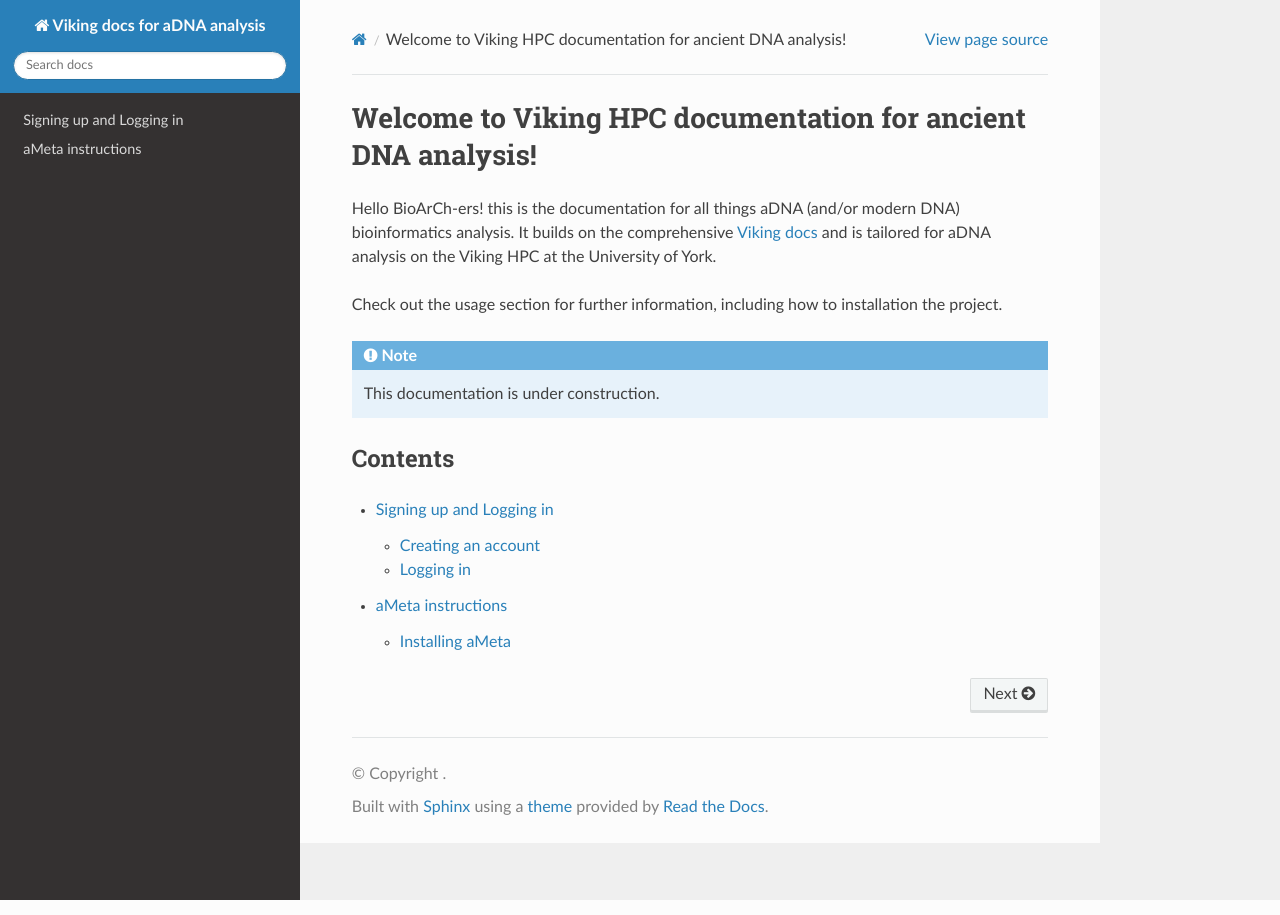
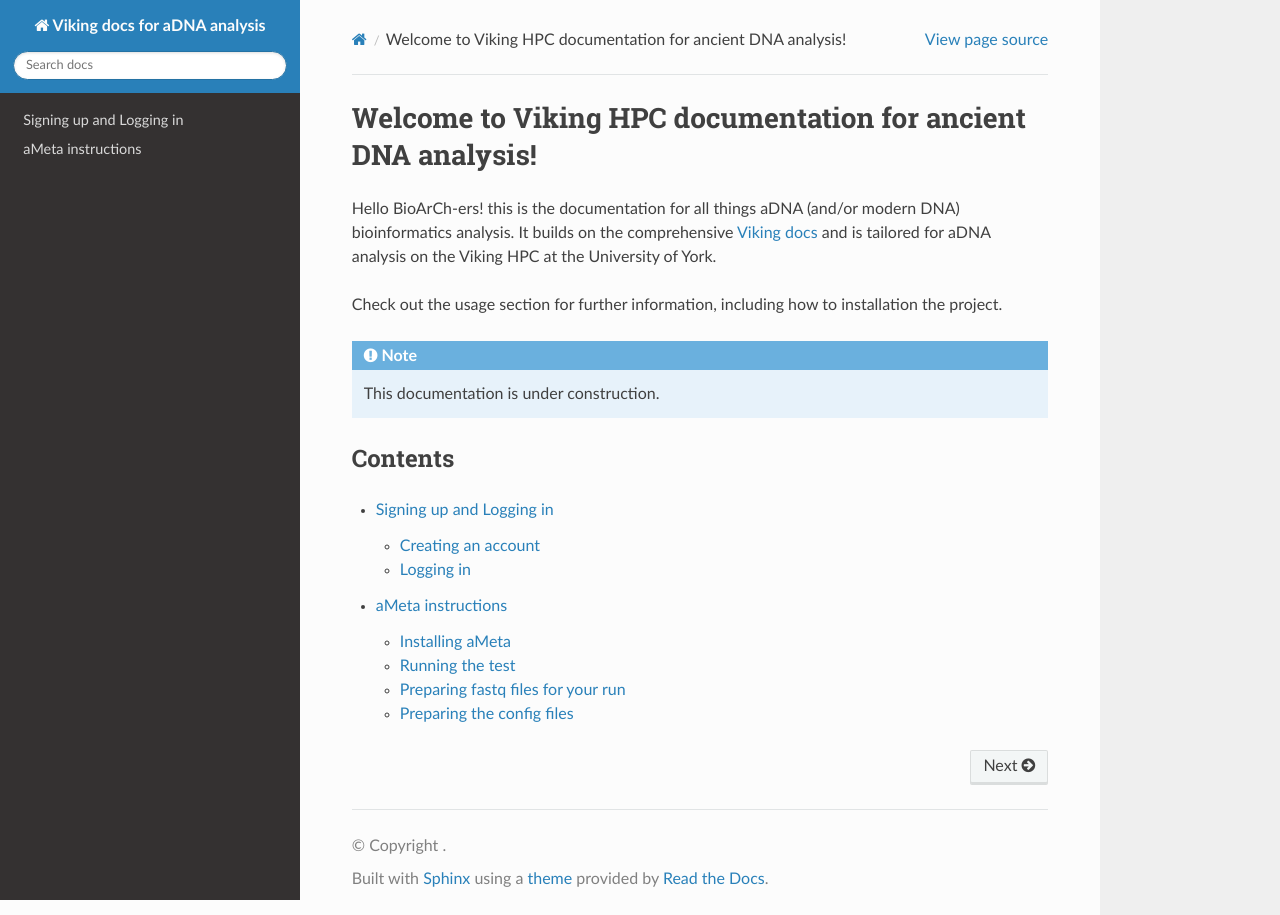
Before and after one commit to surabhiranavat/Viking2_instructions, a Sphinx documentation site: the page built from docs/source/index.rst, in a window 1280 px wide. Built offline with Sphinx 7.4.7 and the Read the Docs theme 3.1.0, drawn with Linux system fonts in a browser that asks for light colours; some of the changed lines change nothing that is shown.

Commit message:
Update aMeta.rst

```diff
--- a/docs/source/aMeta.rst
+++ b/docs/source/aMeta.rst
@@ -1,7 +1,7 @@
 Instructions for installing and running aMeta
 =====
 
-`aMeta <https://github.com/NBISweden/aMeta>` is a Snakemake-based Metagenomic profiling workflow.
+`aMeta <https://github.com/NBISweden/aMeta>`_ is a Snakemake-based Metagenomic profiling workflow.
 
 Installing aMeta
 ------------
@@ -50,4 +50,122 @@
 
    ktUpdateTaxonomy.sh
 
+Running the test
+------------
+
 8. Submit the test job by sbatch rather than running it directly on the login node (shell script here)
+
+
+Preparing fastq files for your run
+------------
+
+aMeta only accepts single end reads, so if you have paired-end reads, use `AdapterRemoval <https://adapterremoval.readthedocs.io/en/2.3.x/index.html>`_ to merge the reads (shell script here). Ensure that your reads end with the prefix `.fastq.gz`.
+
+You can also just concatenate the forward and reverse read pairs, or use `fastp <https://github.com/OpenGene/fastp>`_ to merge the reads as recommended `here <https://github.com/NBISweden/aMeta>`_ in the FAQ section.
+
+
+Preparing the config files
+------------
+
+Creating the sample tsv
+^^^^^^^^^^^^
+Create the sample tsv file in the config folder in your aMeta directory. Ensure the sample names are concise and without an excess of special characters, e.g., ``SAMPLE1`` instead of ``Sample1_project_year_x%x``.
+
+.. code-block:: console
+
+   sample   fastq
+   SAMPLE1   /path/to/SAMPLE1.fastq.gz
+   SAMPLE2   /path/to/SAMPLE2.fastq.gz
+   SAMPLE3   /path/to/SAMPLE3.fastq.gz
+
+To check if your sample file is tab separated, do
+
+.. code-block:: console
+
+   cat -A samples.tsv
+
+The output should be the contents of the file and ``^I`` where tabs are expected.
+
+
+Editing the config file
+^^^^^^^^^^^^
+In the ``config`` folder, edit the ``config.yaml`` as follows:
+
+.. code-block:: console
+
+   samplesheet: "config/samples_kz.tsv"
+   # Databases
+   krakenuniq_db: /mnt/scratch/projects/biol-db/aMeta/KrakenUniq-part-NCBI-NT-June-2020
+   pathogenomesFound: /mnt/scratch/projects/biol-db/aMeta/Bowtie2-pathogenic-microbial-species-NCBI-NT-from-May-2020/pathogensFound.very_inclusive.tab
+   #bowtie2_seqid2taxid_db: /mnt/scratch/projects/biol-db/aMeta/Bowtie2-full-NCBI-NT-January-2021/seqid2taxid.map.orig
+   bowtie2_seqid2taxid_db: /mnt/scratch/projects/biol-db/aMeta/Bowtie2-pathogenic-microbial-species-NCBI-NT-from-May-2020/seqid2taxid.pathogen.map
+   bowtie2_db: /mnt/scratch/projects/biol-db/aMeta/Bowtie2-pathogenic-microbial-species-NCBI-NT-from-May-2020/library.pathogen.fna
+   #bowtie2_db: /mnt/scratch/projects/biol-db/aMeta/Bowtie2-full-NCBI-NT-January-2021/library.fna
+   malt_seqid2taxid_db: /mnt/scratch/projects/biol-db/aMeta/Bowtie2-full-NCBI-NT-January-2021/seqid2taxid.map.orig
+   malt_nt_fasta: /mnt/scratch/projects/biol-db/aMeta/Bowtie2-full-NCBI-NT-January-2021/library.fna
+   malt_accession2taxid: /mnt/scratch/projects/biol-db/aMeta/Bowtie2-full-NCBI-NT-January-2021/nucl_gb.accession2taxid
+   ncbi_db: resources/ncbi
+
+   # Breadth and depth of coverage filters
+   n_unique_kmers: 1000
+   n_tax_reads: 200
+
+Here, only the microbial NT database for Bowtie2 and KrakenUniq is used (the full NT database is commented out). You can find all the databases in ``/mnt/scratch/projects/biol-db/aMeta``
+
+
+Editing the profile config file
+^^^^^^^^^^^^
+
+This is where you need to modify the runtime, resources
+.. code-block:: console
+
+   # Example profile file. See
+   # https://snakemake.readthedocs.io/en/stable/executing/cli.html?highlight=profile#profiles
+   # for an introduction to Snakemake profiles and
+   # https://github.com/Snakemake-Profiles for a collection of profiles
+   # targeting various computing environments
+
+   keep-going: true
+   restart-times: 1
+   max-jobs-per-second: 1
+   max-status-checks-per-second: 0.2
+   local-cores: 1
+   latency-wait: 600
+   rerun-incomplete: true
+   ##############################
+   # Resources; fine-tune at will
+   ##############################
+   default-resources:
+     - runtime=120
+     - mem_mb=16384
+     - disk_mb=1000000
+     - threads=8
+     - slurm_partition=nodes
+
+   set-threads:
+     - Cutadapt_Adapter_Trimming=8
+     - Bowtie2_Pathogenome_Alignment=10
+     - Malt=10
+     - KrakenUniq=32
+
+   set-resources:
+     - FastQC_BeforeTrimming:mem_mb=2024
+     - FastQC_AfterTrimming:mem_mb=2024
+     - Bowtie2_Alignment:mem_mb=102400
+     - KrakenUniq:mem_mb=512000
+     - KrakenUniq:runtime=80
+     - KrakenUniq:slurm_partition=himem
+     - Build_Malt_DB:mem_mb=512000
+     - Build_Malt_DB:runtime=480
+     - Build_Malt_DB:slurm_partition=himem
+     - Malt:runtime=60
+     - Malt:mem_mb=512000
+   #  - Malt:slurm_partition=himem_week
+   ##############################
+   # Custom additions requiring additional scripts / resources
+   ##############################
+   ### Scripts for improving control of job submission
+   #jobscript: "aMeta_ChristinaCarolus_sbatch.sh"
+   #cluster: sbatch
+   jobs: 40
+   # cluster-status: "status.py"
```
